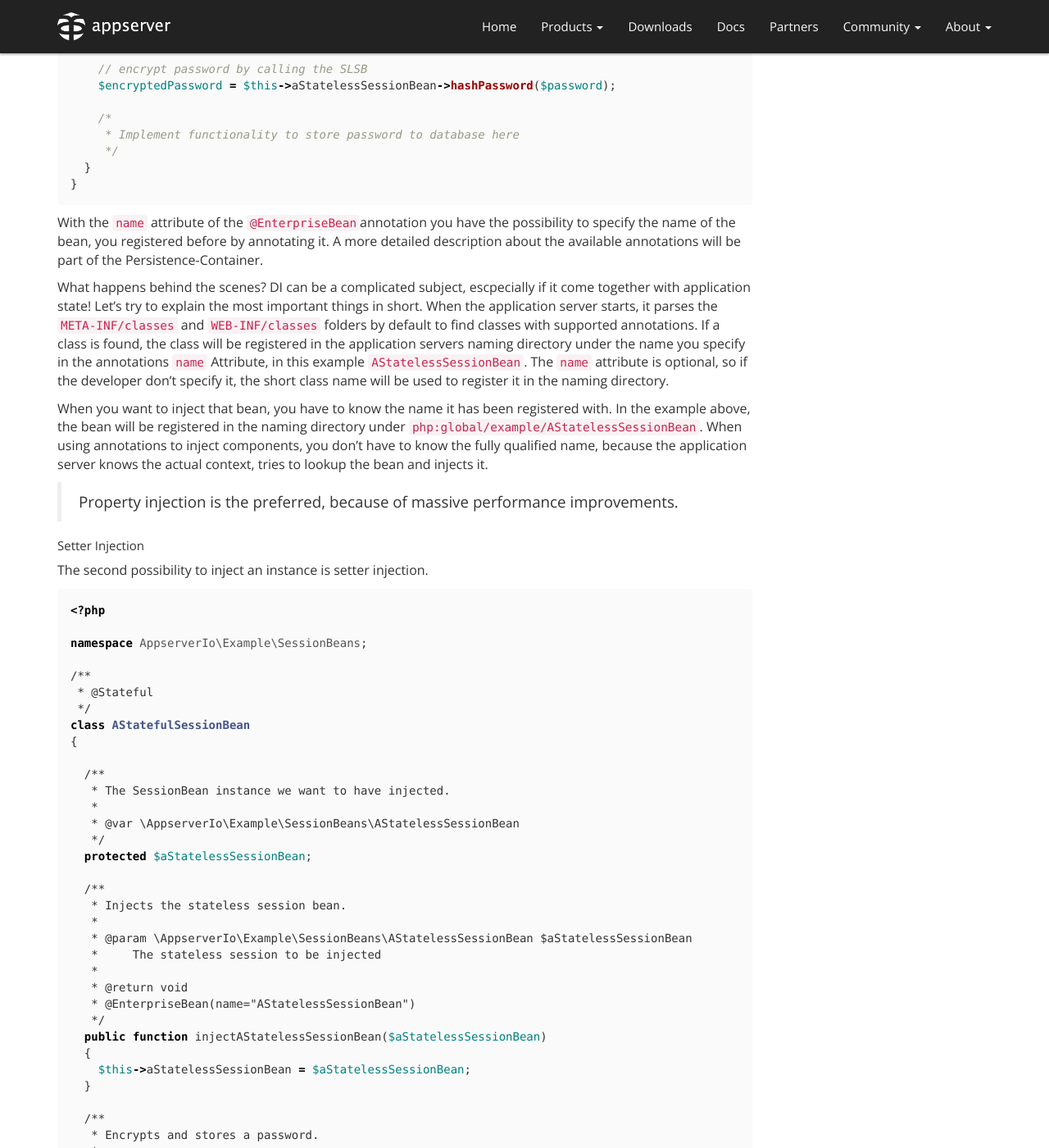
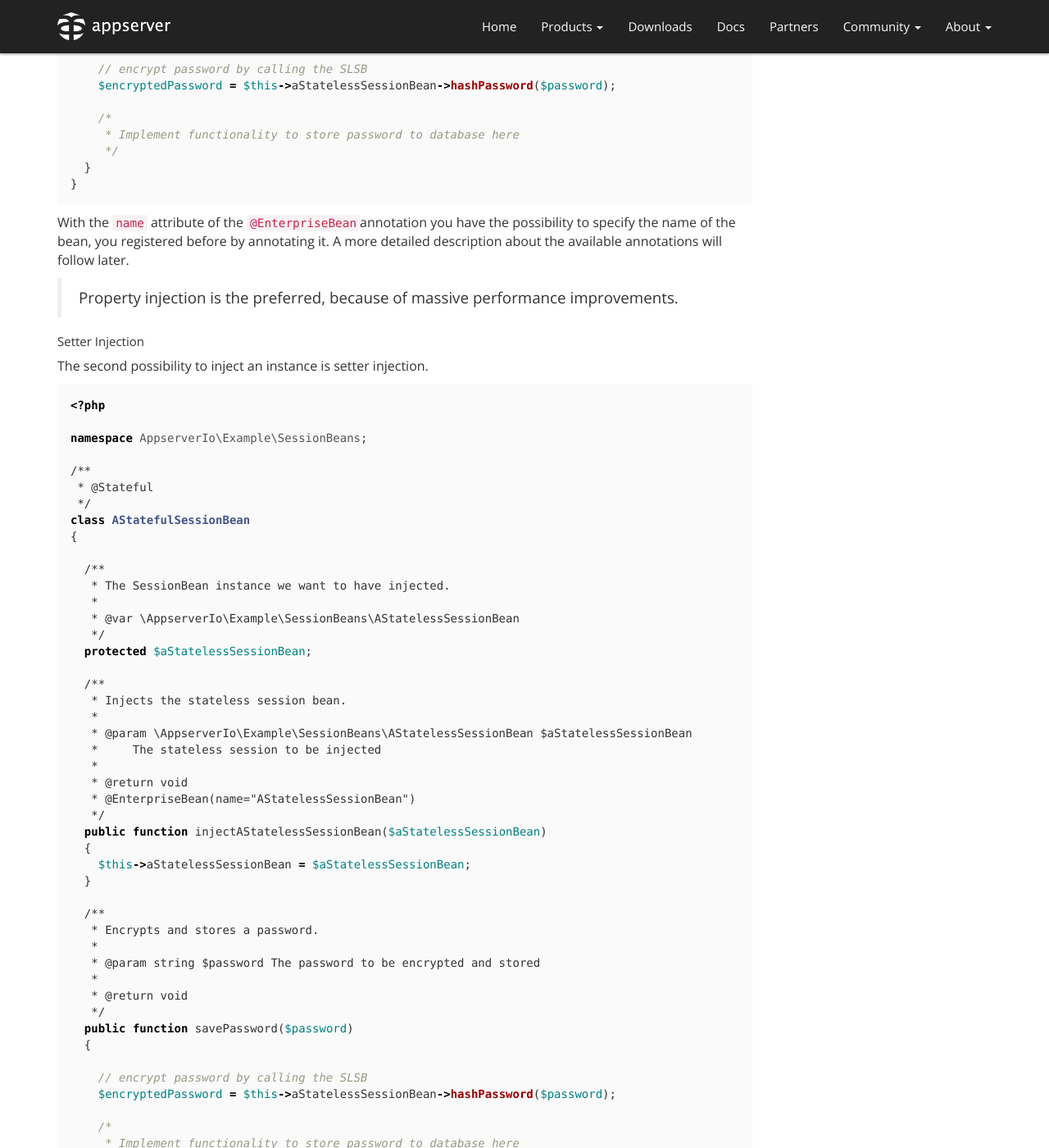
Before and after one commit to appserver-io/appserver, a Jekyll site: the page built from _posts/2014-12-30-persistence-container-basics.md, in a window 1280 px wide and 1400 px high, scrolled down 2264 px. Shown: the whole window at 82% size. Built offline with Jekyll 4.4.1, drawn with Linux system fonts in a browser that asks for light colours; nearby versions of some CDN libraries; library files that are not in the unit come from our copies; Markdown is read by kramdown in place of the engine named in the settings; some of the changed text lies outside the part shown.

Commit message:
Update 2014-12-30-persistence-container-basics.md

````diff
--- a/_posts/2014-12-30-persistence-container-basics.md
+++ b/_posts/2014-12-30-persistence-container-basics.md
@@ -101,11 +101,7 @@ class AStatefulSessionBean
 }
 ```
 
-With the `name` attribute of the `@EnterpriseBean`annotation you have the possibility to specify the name of the bean, you registered before by annotating it. A more detailed description about the available annotations will be part of the Persistence-Container.
-
-What happens behind the scenes? DI can be a complicated subject, escpecially if it come together with application state! Let's try to explain the most important things in short. When the application server starts, it parses the `META-INF/classes` and `WEB-INF/classes` folders by default to find classes with supported annotations. If a class is found, the class will be registered in the application servers naming directory under the name you specify in the annotations `name` Attribute, in this example `AStatelessSessionBean`. The `name` attribute is optional, so if the developer don't specify it, the short class name will be used to register it in the naming directory.
-
-When you want to inject that bean, you have to know the name it has been registered with. In the example above, the bean will be registered in the naming directory under `php:global/example/AStatelessSessionBean`. When using annotations to inject components, you don't have to know the fully qualified name, because the application server knows the actual context, tries to lookup the bean and injects it.
+With the `name` attribute of the `@EnterpriseBean`annotation you have the possibility to specify the name of the bean, you registered before by annotating it. A more detailed description about the available annotations will follow later.
 
 > Property injection is the preferred, because of massive performance improvements.
 
````
Also changed, not shown: other parts of _posts/2014-12-30-persistence-container-basics.md (+4 -0 lines).
